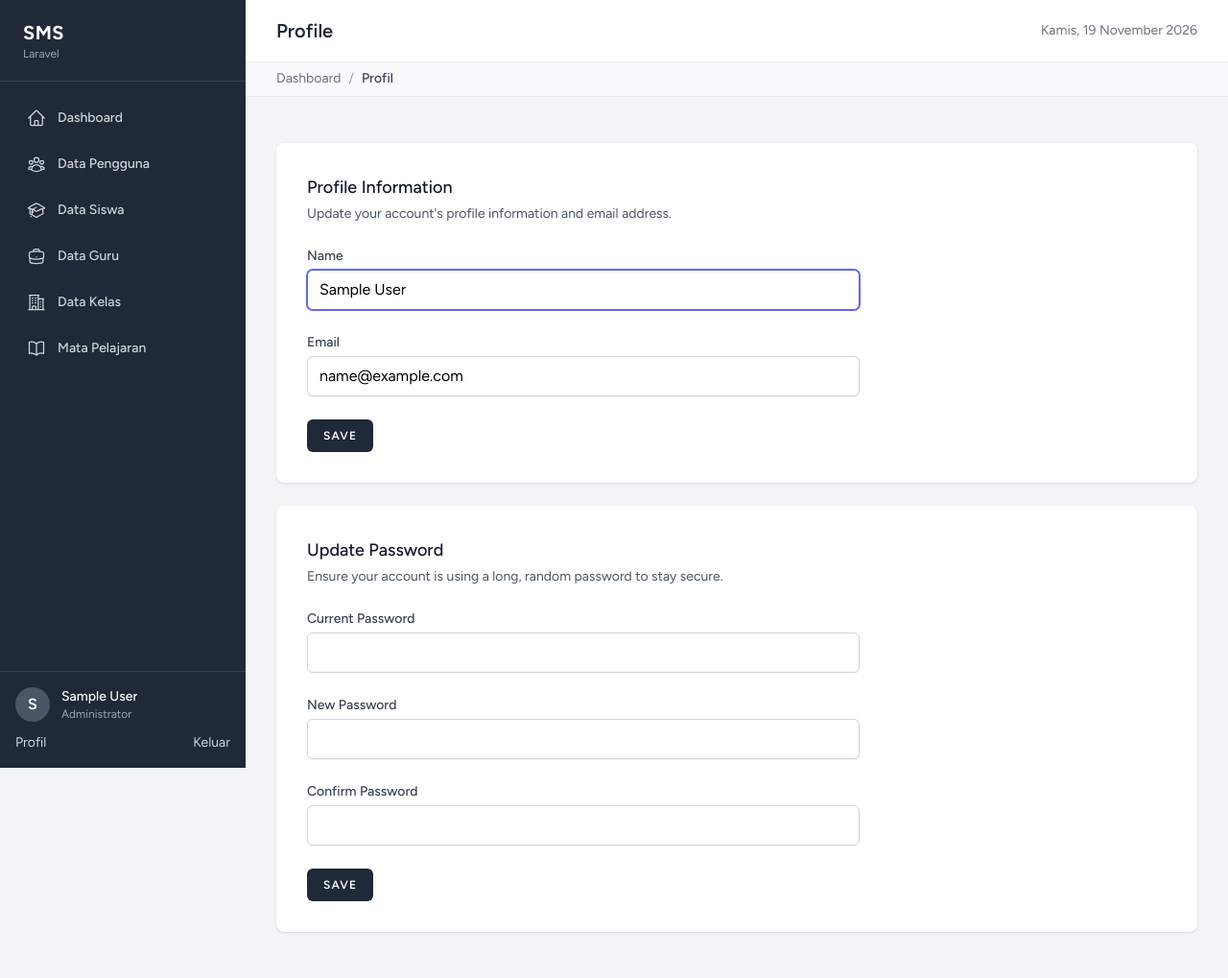
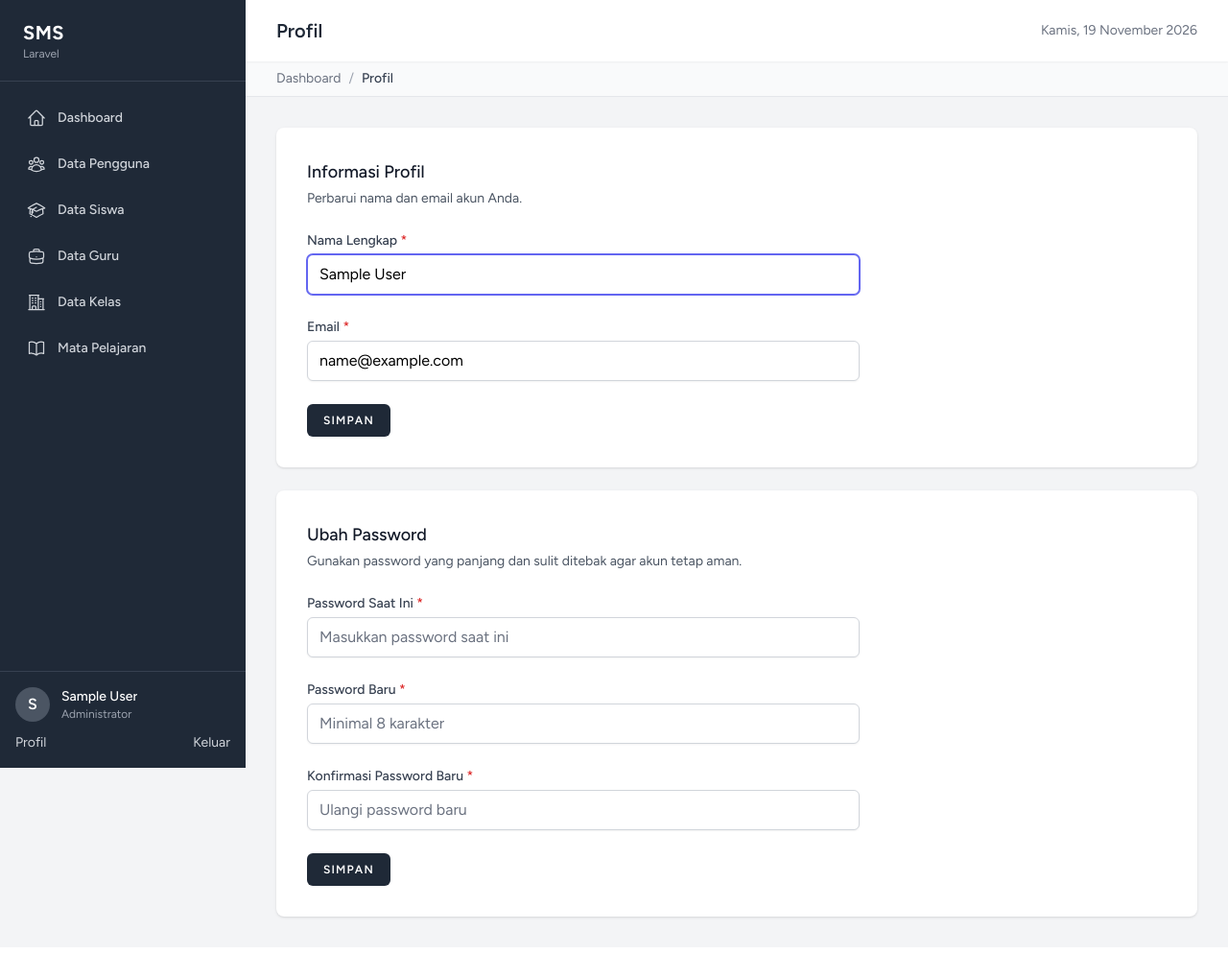
Before and after one commit to Nusizu/School-Management-System, a Laravel app: page /profile in a window 1280 px wide. Shown: the whole page at 96% size. After the commit the page ends 959 px from the top, so only its background shows below. Run offline with Laravel 12, Linux system fonts and the light colour scheme; the visitor is signed in with stand-in values (Sample User, id 1); style sheets or scripts are compiled from the project's sources; parts of the project's set-up code (start-up, migrations or seed data) failed here and were passed over.

Commit message:
Stage 2: modal konfirmasi hapus, pelindung form, profil berbahasa Indonesia

```diff
--- a/resources/views/classes/index.blade.php
+++ b/resources/views/classes/index.blade.php
@@ -61,7 +61,7 @@
                                             <div class="flex items-center gap-3">
                                                 <a href="{{ route('classes.edit', $class) }}" class="text-indigo-600 hover:underline">Edit</a>
                                                 <form method="POST" action="{{ route('classes.destroy', $class) }}"
-                                                      onsubmit="return confirm(@js('Hapus kelas '.$class->name.'?'))">
+                                                      data-confirm="{{ 'Hapus kelas '.$class->name.'?' }}">
                                                     @csrf
                                                     @method('DELETE')
                                                     <button type="submit" class="text-red-600 hover:underline">Hapus</button>
--- /dev/null
+++ b/resources/views/components/ui-helpers.blade.php
@@ -0,0 +1,106 @@
+{{-- Modal konfirmasi hapus + pelindung form. Dipasang sekali di setiap layout. --}}
+<div id="confirm-modal" class="fixed inset-0 z-50 hidden items-center justify-center bg-gray-900/50 p-4"
+     role="dialog" aria-modal="true" aria-labelledby="confirm-title">
+    <div class="w-full max-w-sm rounded-lg bg-white p-6 shadow-xl">
+        <h3 id="confirm-title" class="text-lg font-semibold text-gray-900">Konfirmasi Hapus</h3>
+        <p id="confirm-message" class="mt-2 text-sm text-gray-700"></p>
+        <p class="mt-1 text-xs text-gray-500">Data yang dihapus tidak akan tampil lagi di sistem.</p>
+        <div class="mt-6 flex justify-end gap-3">
+            <button type="button" id="confirm-cancel"
+                    class="rounded-md border border-gray-300 px-4 py-2 text-sm text-gray-700 hover:bg-gray-100">Batal</button>
+            <button type="button" id="confirm-ok"
+                    class="rounded-md bg-red-600 px-4 py-2 text-sm font-semibold text-white hover:bg-red-700">Ya, Hapus</button>
+        </div>
+    </div>
+</div>
+
+<script>
+    (function () {
+        var modal = document.getElementById('confirm-modal');
+        var message = document.getElementById('confirm-message');
+        var okBtn = document.getElementById('confirm-ok');
+        var cancelBtn = document.getElementById('confirm-cancel');
+        var pendingForm = null;
+
+        function openModal(form) {
+            pendingForm = form;
+            message.textContent = form.getAttribute('data-confirm');
+            modal.classList.remove('hidden');
+            modal.classList.add('flex');
+            cancelBtn.focus();
+        }
+
+        function closeModal() {
+            modal.classList.add('hidden');
+            modal.classList.remove('flex');
+            pendingForm = null;
+        }
+
+        // 1) Form dengan atribut data-confirm menampilkan modal sebelum dikirim
+        document.addEventListener('submit', function (e) {
+            var form = e.target;
+            if (form.matches && form.matches('form[data-confirm]')) {
+                e.preventDefault();
+                openModal(form);
+            }
+        });
+
+        okBtn.addEventListener('click', function () {
+            var form = pendingForm;
+            closeModal();
+            if (form) {
+                form.submit();
+            }
+        });
+        cancelBtn.addEventListener('click', closeModal);
+        modal.addEventListener('click', function (e) {
+            if (e.target === modal) {
+                closeModal();
+            }
+        });
+        document.addEventListener('keydown', function (e) {
+            if (e.key === 'Escape' && pendingForm) {
+                closeModal();
+            }
+        });
+
+        // 2) Cegah data ganda: tombol simpan dinonaktifkan setelah form dikirim
+        function setBusy(form, busy) {
+            form.querySelectorAll('button[type="submit"]').forEach(function (btn) {
+                btn.disabled = busy;
+                btn.classList.toggle('opacity-60', busy);
+                btn.classList.toggle('cursor-not-allowed', busy);
+            });
+        }
+
+        document.addEventListener('submit', function (e) {
+            if (e.defaultPrevented) {
+                return;
+            }
+            var form = e.target;
+            if (form.method && form.method.toLowerCase() === 'post') {
+                setBusy(form, true);
+            }
+        });
+
+        // Tombol "Kembali" browser: aktifkan lagi tombol yang sempat dinonaktifkan
+        window.addEventListener('pageshow', function (e) {
+            if (e.persisted) {
+                document.querySelectorAll('form').forEach(function (form) {
+                    setBusy(form, false);
+                });
+            }
+        });
+
+        // 3) Jika ada pesan error validasi, fokus ke field yang bermasalah
+        document.addEventListener('DOMContentLoaded', function () {
+            var error = document.querySelector('form ul.text-red-600');
+            if (error && error.parentElement) {
+                var field = error.parentElement.querySelector('input:not([type="hidden"]), select, textarea');
+                if (field) {
+                    field.focus();
+                }
+            }
+        });
+    })();
+</script>
--- a/resources/views/layouts/app.blade.php
+++ b/resources/views/layouts/app.blade.php
@@ -101,6 +101,7 @@
             </div>
         </div>
 
+        <x-ui-helpers />
         <script src="{{ asset('js/main.js') }}"></script>
     </body>
 </html>
--- a/resources/views/layouts/guest.blade.php
+++ b/resources/views/layouts/guest.blade.php
@@ -28,5 +28,6 @@
             </div>
         </div>
         <script src="{{ asset('js/main.js') }}"></script>
+        <x-ui-helpers />
     </body>
 </html>
--- a/resources/views/profile/edit.blade.php
+++ b/resources/views/profile/edit.blade.php
@@ -1,11 +1,9 @@
 <x-app-layout>
     <x-slot name="header">
-        <h2 class="font-semibold text-xl text-gray-800 leading-tight">
-            {{ __('Profile') }}
-        </h2>
+        <h2 class="font-semibold text-xl text-gray-800 leading-tight">Profil</h2>
     </x-slot>
 
-    <div class="py-12">
+    <div class="py-8">
         <div class="max-w-7xl mx-auto sm:px-6 lg:px-8 space-y-6">
             <div class="p-4 sm:p-8 bg-white shadow sm:rounded-lg">
                 <div class="max-w-xl">
--- a/resources/views/profile/partials/update-password-form.blade.php
+++ b/resources/views/profile/partials/update-password-form.blade.php
@@ -1,47 +1,40 @@
 <section>
     <header>
-        <h2 class="text-lg font-medium text-gray-900">
-            {{ __('Update Password') }}
-        </h2>
-
-        <p class="mt-1 text-sm text-gray-600">
-            {{ __('Ensure your account is using a long, random password to stay secure.') }}
-        </p>
+        <h2 class="text-lg font-medium text-gray-900">Ubah Password</h2>
+        <p class="mt-1 text-sm text-gray-600">Gunakan password yang panjang dan sulit ditebak agar akun tetap aman.</p>
     </header>
 
-    <form method="post" action="{{ route('password.update') }}" class="mt-6 space-y-6">
+    <form method="POST" action="{{ route('password.update') }}" class="mt-6 space-y-6">
         @csrf
         @method('put')
 
         <div>
-            <x-input-label for="update_password_current_password" :value="__('Current Password')" />
-            <x-text-input id="update_password_current_password" name="current_password" type="password" class="mt-1 block w-full" autocomplete="current-password" />
+            <x-input-label for="update_password_current_password">Password Saat Ini <span class="text-red-600">*</span></x-input-label>
+            <x-text-input id="update_password_current_password" name="current_password" type="password" class="mt-1 block w-full"
+                          placeholder="Masukkan password saat ini" required autocomplete="current-password" />
             <x-input-error :messages="$errors->updatePassword->get('current_password')" class="mt-2" />
         </div>
 
         <div>
-            <x-input-label for="update_password_password" :value="__('New Password')" />
-            <x-text-input id="update_password_password" name="password" type="password" class="mt-1 block w-full" autocomplete="new-password" />
+            <x-input-label for="update_password_password">Password Baru <span class="text-red-600">*</span></x-input-label>
+            <x-text-input id="update_password_password" name="password" type="password" class="mt-1 block w-full"
+                          placeholder="Minimal 8 karakter" required autocomplete="new-password" />
             <x-input-error :messages="$errors->updatePassword->get('password')" class="mt-2" />
         </div>
 
         <div>
-            <x-input-label for="update_password_password_confirmation" :value="__('Confirm Password')" />
-            <x-text-input id="update_password_password_confirmation" name="password_confirmation" type="password" class="mt-1 block w-full" autocomplete="new-password" />
+            <x-input-label for="update_password_password_confirmation">Konfirmasi Password Baru <span class="text-red-600">*</span></x-input-label>
+            <x-text-input id="update_password_password_confirmation" name="password_confirmation" type="password" class="mt-1 block w-full"
+                          placeholder="Ulangi password baru" required autocomplete="new-password" />
             <x-input-error :messages="$errors->updatePassword->get('password_confirmation')" class="mt-2" />
         </div>
 
         <div class="flex items-center gap-4">
-            <x-primary-button>{{ __('Save') }}</x-primary-button>
+            <x-primary-button>Simpan</x-primary-button>
 
             @if (session('status') === 'password-updated')
-                <p
-                    x-data="{ show: true }"
-                    x-show="show"
-                    x-transition
-                    x-init="setTimeout(() => show = false, 2000)"
-                    class="text-sm text-gray-600"
-                >{{ __('Saved.') }}</p>
+                <p x-data="{ show: true }" x-show="show" x-transition x-init="setTimeout(() => show = false, 2500)"
+                   class="text-sm text-gray-600">Tersimpan.</p>
             @endif
         </div>
     </form>
--- a/resources/views/profile/partials/update-profile-information-form.blade.php
+++ b/resources/views/profile/partials/update-profile-information-form.blade.php
@@ -1,63 +1,35 @@
 <section>
     <header>
-        <h2 class="text-lg font-medium text-gray-900">
-            {{ __('Profile Information') }}
-        </h2>
-
-        <p class="mt-1 text-sm text-gray-600">
-            {{ __("Update your account's profile information and email address.") }}
-        </p>
+        <h2 class="text-lg font-medium text-gray-900">Informasi Profil</h2>
+        <p class="mt-1 text-sm text-gray-600">Perbarui nama dan email akun Anda.</p>
     </header>
 
-    <form id="send-verification" method="post" action="{{ route('verification.send') }}">
-        @csrf
-    </form>
-
-    <form method="post" action="{{ route('profile.update') }}" class="mt-6 space-y-6">
+    <form method="POST" action="{{ route('profile.update') }}" class="mt-6 space-y-6">
         @csrf
         @method('patch')
 
         <div>
-            <x-input-label for="name" :value="__('Name')" />
-            <x-text-input id="name" name="name" type="text" class="mt-1 block w-full" :value="old('name', $user->name)" required autofocus autocomplete="name" />
+            <x-input-label for="name">Nama Lengkap <span class="text-red-600">*</span></x-input-label>
+            <x-text-input id="name" name="name" type="text" class="mt-1 block w-full"
+                          :value="old('name', $user->name)" placeholder="Contoh: Budi Santoso"
+                          required autofocus autocomplete="name" />
             <x-input-error class="mt-2" :messages="$errors->get('name')" />
         </div>
 
         <div>
-            <x-input-label for="email" :value="__('Email')" />
-            <x-text-input id="email" name="email" type="email" class="mt-1 block w-full" :value="old('email', $user->email)" required autocomplete="username" />
+            <x-input-label for="email">Email <span class="text-red-600">*</span></x-input-label>
+            <x-text-input id="email" name="email" type="email" class="mt-1 block w-full"
+                          :value="old('email', $user->email)" placeholder="contoh@school.test"
+                          required autocomplete="username" />
             <x-input-error class="mt-2" :messages="$errors->get('email')" />
-
-            @if ($user instanceof \Illuminate\Contracts\Auth\MustVerifyEmail && ! $user->hasVerifiedEmail())
-                <div>
-                    <p class="text-sm mt-2 text-gray-800">
-                        {{ __('Your email address is unverified.') }}
-
-                        <button form="send-verification" class="underline text-sm text-gray-600 hover:text-gray-900 rounded-md focus:outline-none focus:ring-2 focus:ring-offset-2 focus:ring-indigo-500">
-                            {{ __('Click here to re-send the verification email.') }}
-                        </button>
-                    </p>
-
-                    @if (session('status') === 'verification-link-sent')
-                        <p class="mt-2 font-medium text-sm text-green-600">
-                            {{ __('A new verification link has been sent to your email address.') }}
-                        </p>
-                    @endif
-                </div>
-            @endif
         </div>
 
         <div class="flex items-center gap-4">
-            <x-primary-button>{{ __('Save') }}</x-primary-button>
+            <x-primary-button>Simpan</x-primary-button>
 
             @if (session('status') === 'profile-updated')
-                <p
-                    x-data="{ show: true }"
-                    x-show="show"
-                    x-transition
-                    x-init="setTimeout(() => show = false, 2000)"
-                    class="text-sm text-gray-600"
-                >{{ __('Saved.') }}</p>
+                <p x-data="{ show: true }" x-show="show" x-transition x-init="setTimeout(() => show = false, 2500)"
+                   class="text-sm text-gray-600">Tersimpan.</p>
             @endif
         </div>
     </form>
--- a/resources/views/students/index.blade.php
+++ b/resources/views/students/index.blade.php
@@ -78,7 +78,7 @@
                                             <div class="flex items-center gap-3">
                                                 <a href="{{ route('students.edit', $student) }}" class="text-indigo-600 hover:underline">Edit</a>
                                                 <form method="POST" action="{{ route('students.destroy', $student) }}"
-                                                      onsubmit="return confirm(@js('Hapus data siswa '.$student->name.'?'))">
+                                                      data-confirm="{{ 'Hapus data siswa '.$student->name.'?' }}">
                                                     @csrf
                                                     @method('DELETE')
                                                     <button type="submit" class="text-red-600 hover:underline">Hapus</button>
--- a/resources/views/subjects/index.blade.php
+++ b/resources/views/subjects/index.blade.php
@@ -63,7 +63,7 @@
                                             <div class="flex items-center gap-3">
                                                 <a href="{{ route('subjects.edit', $subject) }}" class="text-indigo-600 hover:underline">Edit</a>
                                                 <form method="POST" action="{{ route('subjects.destroy', $subject) }}"
-                                                      onsubmit="return confirm(@js('Hapus mata pelajaran '.$subject->name.'?'))">
+                                                      data-confirm="{{ 'Hapus mata pelajaran '.$subject->name.'?' }}">
                                                     @csrf
                                                     @method('DELETE')
                                                     <button type="submit" class="text-red-600 hover:underline">Hapus</button>
--- a/resources/views/teachers/index.blade.php
+++ b/resources/views/teachers/index.blade.php
@@ -63,7 +63,7 @@
                                             <div class="flex items-center gap-3">
                                                 <a href="{{ route('teachers.edit', $teacher) }}" class="text-indigo-600 hover:underline">Edit</a>
                                                 <form method="POST" action="{{ route('teachers.destroy', $teacher) }}"
-                                                      onsubmit="return confirm(@js('Hapus guru '.$teacher->name.'?'))">
+                                                      data-confirm="{{ 'Hapus guru '.$teacher->name.'?' }}">
                                                     @csrf
                                                     @method('DELETE')
                                                     <button type="submit" class="text-red-600 hover:underline">Hapus</button>
--- a/resources/views/users/index.blade.php
+++ b/resources/views/users/index.blade.php
@@ -65,7 +65,7 @@
                                             <div class="flex items-center gap-3">
                                                 <a href="{{ route('users.edit', $user) }}" class="text-indigo-600 hover:underline">Edit</a>
                                                 <form method="POST" action="{{ route('users.destroy', $user) }}"
-                                                      onsubmit="return confirm(@js('Hapus pengguna '.$user->name.'?'))">
+                                                      data-confirm="{{ 'Hapus pengguna '.$user->name.'?' }}">
                                                     @csrf
                                                     @method('DELETE')
                                                     <button type="submit" class="text-red-600 hover:underline">Hapus</button>
```
Also changed, not shown: app/Http/Controllers/Auth/PasswordController.php (+8 -3 lines), app/Http/Requests/ProfileUpdateRequest.php (+21 -8 lines).
